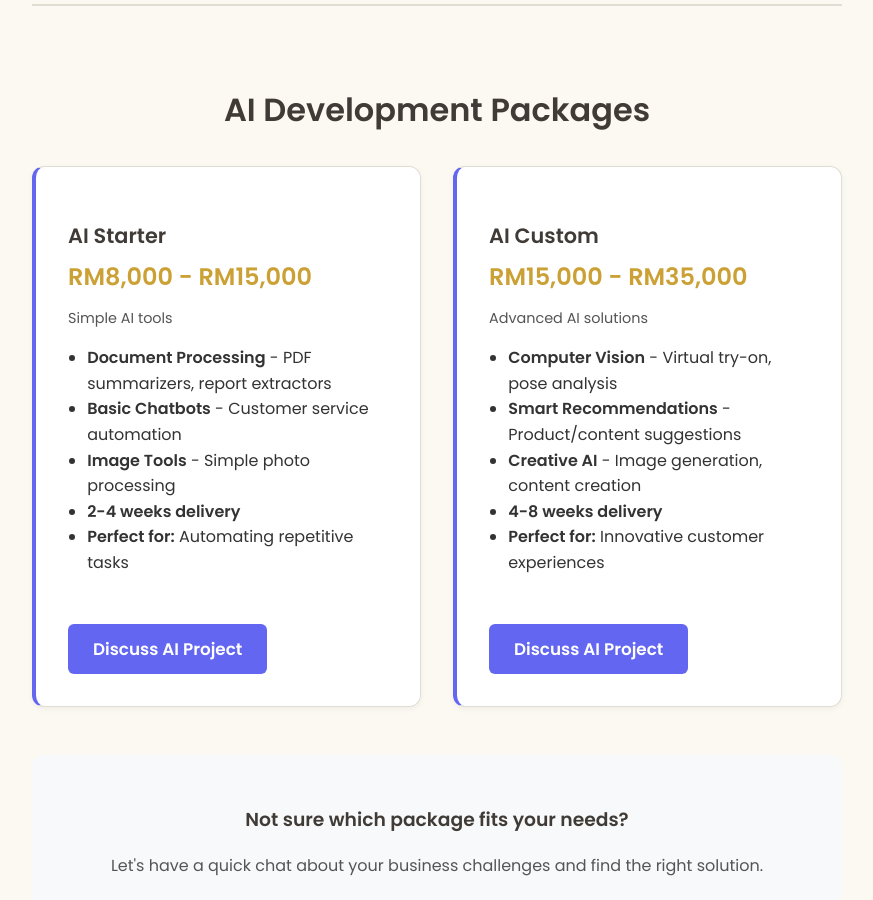
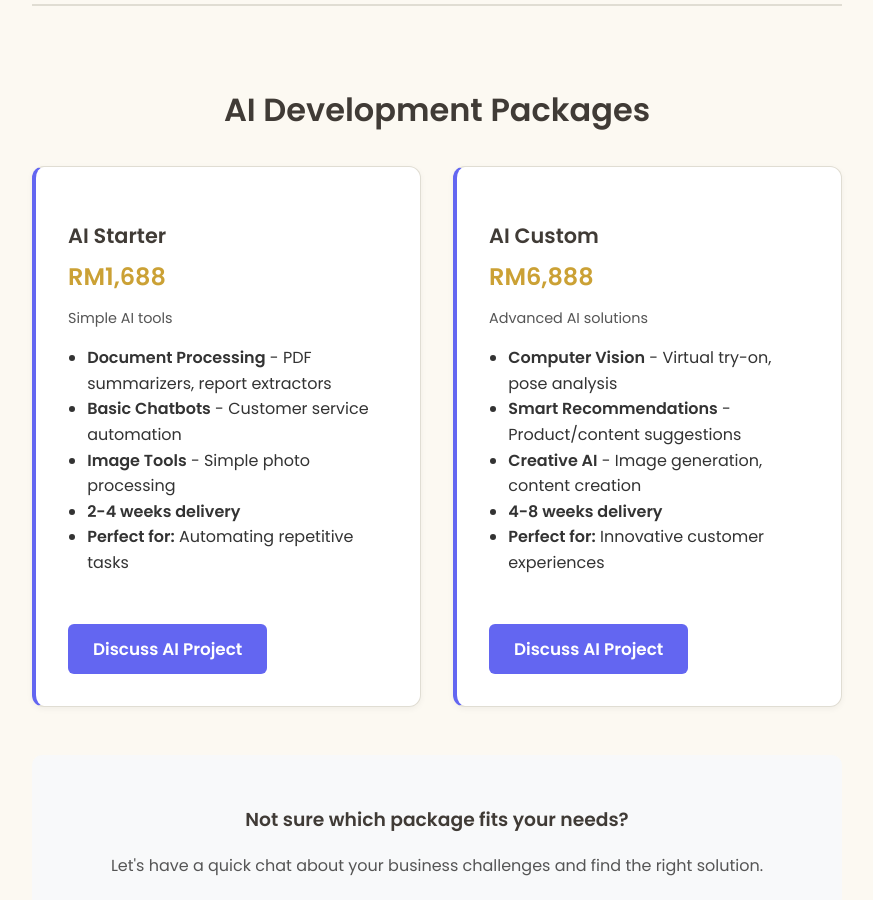
Before and after one commit to lyven81/pinnacles-learning-website, a Jekyll site: the page pricing.html, which Jekyll copies as it is, in a window 1280 px wide and 900 px high, scrolled down 965 px. Shown: the whole window, without its empty margins (203-1076 px from the left). Built offline with Jekyll 4.4.1, drawn with Linux system fonts in a browser that asks for light colours.

Commit message:
Update AI development package pricing
- AI Starter: RM8,000-RM15,000 → RM1,688
- AI Custom: RM15,000-RM35,000 → RM6,888
- More accessible pricing for Malaysian SMEs

🤖 Generated with [Claude Code](https://claude.ai/code)

Co-Authored-By: Claude <noreply@anthropic.com>

```diff
--- a/pricing.html
+++ b/pricing.html
@@ -341,7 +341,7 @@
         <!-- AI Basic -->
         <div class="pricing-card ai-card">
           <h3>AI Starter</h3>
-          <p class="price">RM8,000 - RM15,000</p>
+          <p class="price">RM1,688</p>
           <p class="sub-price">Simple AI tools</p>
           <ul>
             <li><strong>Document Processing</strong> - PDF summarizers, report extractors</li>
@@ -356,7 +356,7 @@
         <!-- AI Advanced -->
         <div class="pricing-card ai-card">
           <h3>AI Custom</h3>
-          <p class="price">RM15,000 - RM35,000</p>
+          <p class="price">RM6,888</p>
           <p class="sub-price">Advanced AI solutions</p>
           <ul>
             <li><strong>Computer Vision</strong> - Virtual try-on, pose analysis</li>
```
